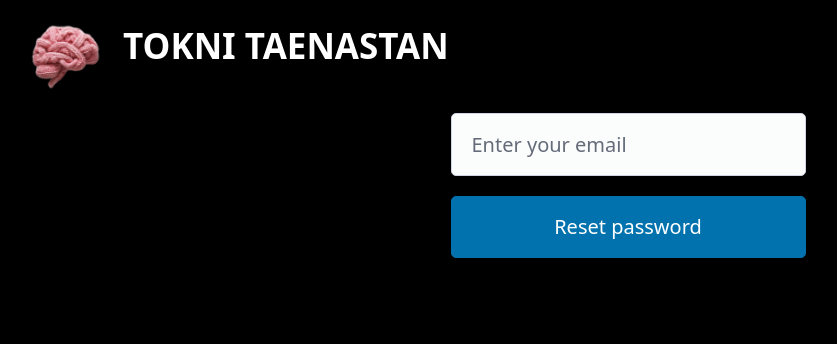
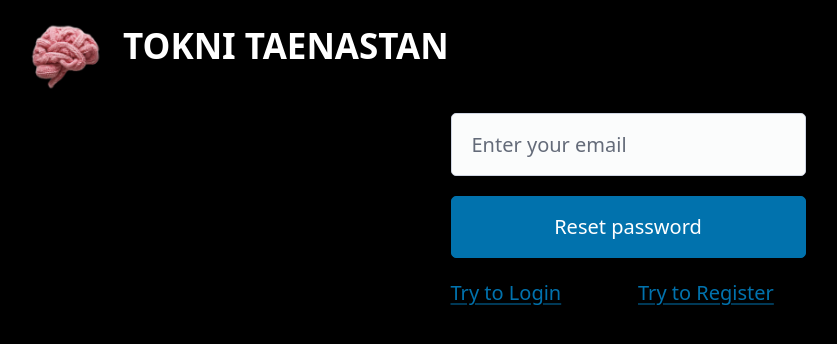
Before and after one commit to eslam-94/course-app, a Next.js app: page /forgetpassword in a window 1280 px wide. Shown: the top 344 px of the page, without its empty margins (12-849 px from the left). Built offline with nearby package versions, Linux system fonts and the light colour scheme.

Commit message:
nodmailer4

```diff
--- a/app/changepassword/page.tsx
+++ b/app/changepassword/page.tsx
@@ -3,6 +3,7 @@ import { Suspense, useState } from "react";
 import { PasswordCheck } from "../lib/definitions";
 import axios from "axios";
 import { useRouter, useSearchParams } from 'next/navigation';
+import Link from "next/link";
 
 function Changepassword() {
   const router = useRouter();
@@ -102,6 +103,7 @@ function Changepassword() {
           value="Change Password"
           aria-disabled={pending}
         />
+        <Link href="/login">Don&apos;t want to change password</Link>
 
       </fieldset>
   </form>
--- a/app/forgetpassword/page.tsx
+++ b/app/forgetpassword/page.tsx
@@ -1,6 +1,7 @@
 'use client'
 import { useState } from "react";
 import axios from "axios";
+import Link from "next/link";
 
 export default function Forgotpassword() {
 
@@ -52,6 +53,13 @@ export default function Forgotpassword() {
             value="Reset password"
             aria-disabled={pending}
         />
+
+        <div className="grid">
+          <Link href="/login">Try to Login</Link>
+          <Link href="/register">Try to Register</Link>
+        </div>
+
+
       </fieldset>
   </form>
   );
--- a/app/lib/resetmail.ts
+++ b/app/lib/resetmail.ts
@@ -38,13 +38,19 @@ export default async function resetMail(email: string) {
 
         console.log(info);
 
+      return { status: true, message: 'Email sent successfully!' }
+
+    } else {
+
+      console.error(email, "this mail is not registered");
+
+      return { status: true, message: "This Email isn't registerd!" }
+
     }
-
-    return { status: true, message: 'Email sent successfully!' }
 
   } catch (error) {
 
-    console.log(error);
+    console.error(error,"error sending reset mail");
 
     return { status: false, message: 'Error sending email please try again!' }
 
--- a/app/register/page.tsx
+++ b/app/register/page.tsx
@@ -97,7 +97,9 @@ export default function Register() {
             type="submit"
             value="Register"
             aria-disabled={pending}
-            />
+        />
+        <Link href="/login">Already have a user? Go to login</Link>
+
       </fieldset>
     </form>
     }
```
